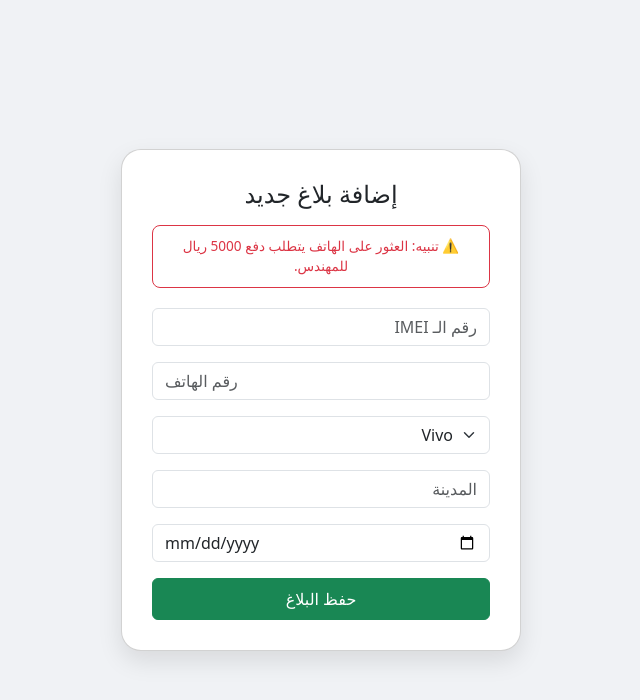
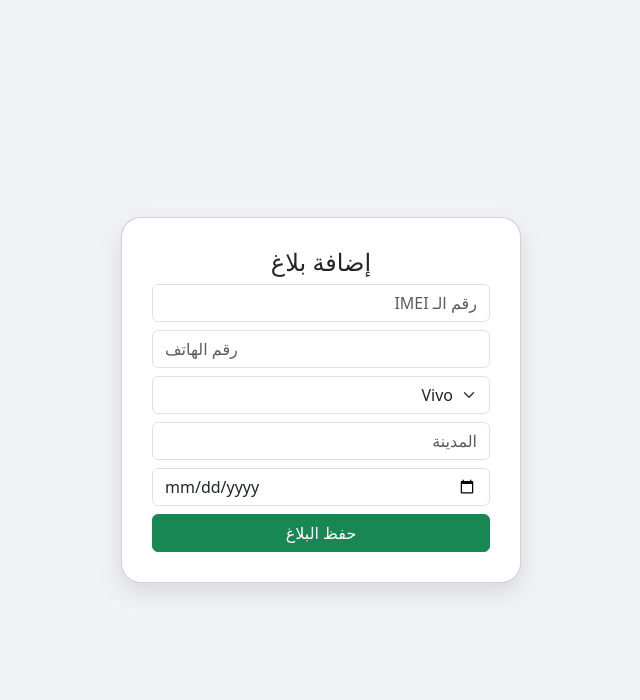
Before and after one commit to Ali202004/stolen-phones-project, a Flask app: page /add in a window 1280 px wide. Shown: the top 700 px of the page, without its empty margins (319-959 px from the left). Run offline with Flask 3, Linux system fonts and the light colour scheme.

Commit message:
Update add.html

```diff
--- a/templates/add.html
+++ b/templates/add.html
@@ -6,22 +6,18 @@
     <style>
         body { background: #f0f2f5; display: flex; align-items: center; justify-content: center; min-height: 100vh; }
         .card { background: white; padding: 30px; border-radius: 20px; box-shadow: 0 10px 25px rgba(0,0,0,0.1); width: 95%; max-width: 400px; }
-        .alert-red { color: #dc3545; font-size: 0.85rem; border: 1px solid #dc3545; padding: 10px; border-radius: 8px; margin-bottom: 20px; }
     </style>
 </head>
 <body>
     <div class="card">
-        <h4 class="text-center mb-3">إضافة بلاغ جديد</h4>
-        <div class="alert-red text-center">⚠️ تنبيه: العثور على الهاتف يتطلب دفع 5000 ريال للمهندس.</div>
+        <h4 class="text-center">إضافة بلاغ</h4>
         <form action="/add" method="POST">
-            <input type="text" name="imei" class="form-control mb-3" placeholder="رقم الـ IMEI" required>
-            <input type="tel" name="phone" class="form-control mb-3" placeholder="رقم الهاتف" required>
-            <select name="brand" class="form-select mb-3">
-                <option>Vivo</option><option>Samsung</option><option>LT</option>
-            </select>
-            <input type="text" name="city" class="form-control mb-3" placeholder="المدينة" required>
-            <input type="date" name="date" class="form-control mb-3" required>
-            <button class="btn btn-success w-100 py-2">حفظ البلاغ</button>
+            <input type="text" name="imei" class="form-control mb-2" placeholder="رقم الـ IMEI" required>
+            <input type="tel" name="phone" class="form-control mb-2" placeholder="رقم الهاتف" required>
+            <select name="brand" class="form-select mb-2"><option>Vivo</option><option>Samsung</option><option>LT</option></select>
+            <input type="text" name="city" class="form-control mb-2" placeholder="المدينة" required>
+            <input type="date" name="date" class="form-control mb-2" required>
+            <button class="btn btn-success w-100">حفظ البلاغ</button>
         </form>
     </div>
 </body>
```
